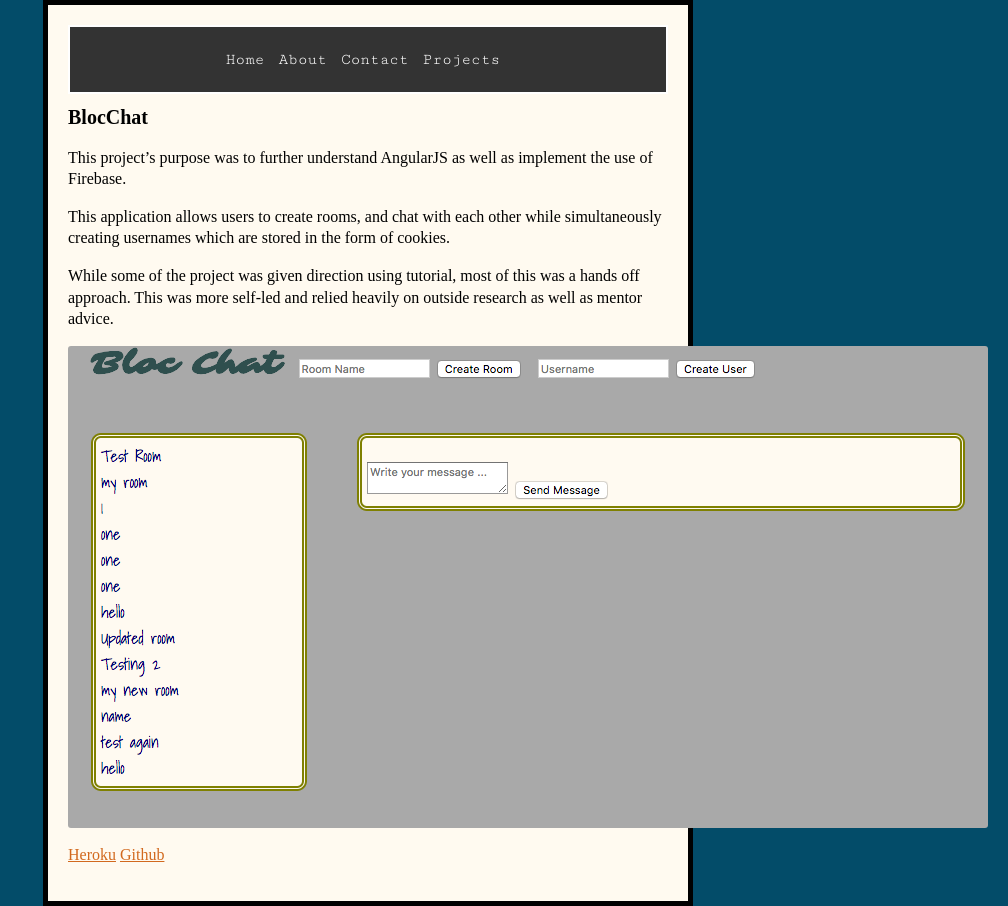
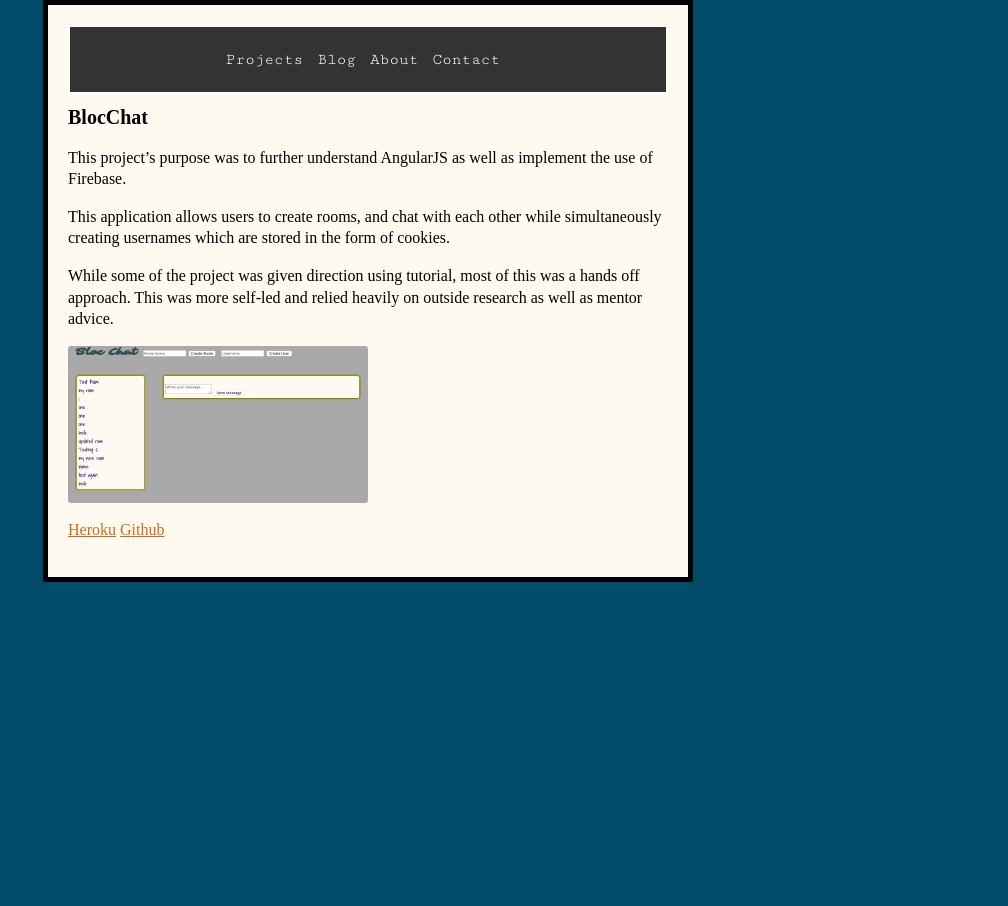
Before and after one commit to acaldwell710/acaldwell710.github.io, a Jekyll site: the page built from projects/blocchat.md, in a window 1280 px wide. Shown: the whole page, without its empty margins (272-1280 px from the left). Built offline with Jekyll 4.4.1, drawn with Linux system fonts in a browser that asks for light colours; nearby versions of some CDN libraries; some web fonts are replaced.

Commit message:
updated links and projects

```diff
--- a/_includes/header.html
+++ b/_includes/header.html
@@ -1,9 +1,9 @@
 
 <nav class="nav">
 	<ul>
-		<li><a href="/">Home</a></li>
+		<li><a href="/projects">Projects</a></li>
+		<li><a href="/">Blog</a></li>
 		<li><a href="/about">About</a></li>
 		<li><a href="/contact">Contact</a></li>
-    <li><a href="/projects">Projects</a></li>
 	</ul>
 </nav>
--- a/index.html
+++ b/index.html
@@ -1,6 +1,6 @@
 ---
 layout: default
-title: Home
+title: Blog
 ---
 
 {% for post in site.posts %}
--- a/projects/blocchat.md
+++ b/projects/blocchat.md
@@ -12,7 +12,7 @@ This application allows users to create rooms, and chat with each other while si
 While some of the project was given direction using tutorial, most of this was a hands off approach. This was more self-led and relied heavily on outside research as well as mentor advice.
 
 {:.center}
-![](/assets/images/bloc_chat.png)
+<img src="/assets/images/bloc_chat.png" height="50%" width="50%">
 
-[Heroku](https://git.heroku.com/bloc-chat-amber-caldwell.git)
+[Heroku](https://bloc-chat-amber-caldwell.herokuapp.com/)
 [Github](https://github.com/acaldwell710/frontend-project-starter)
```
Also changed, not shown: projects/blocjams.md (+2 -2 lines).
